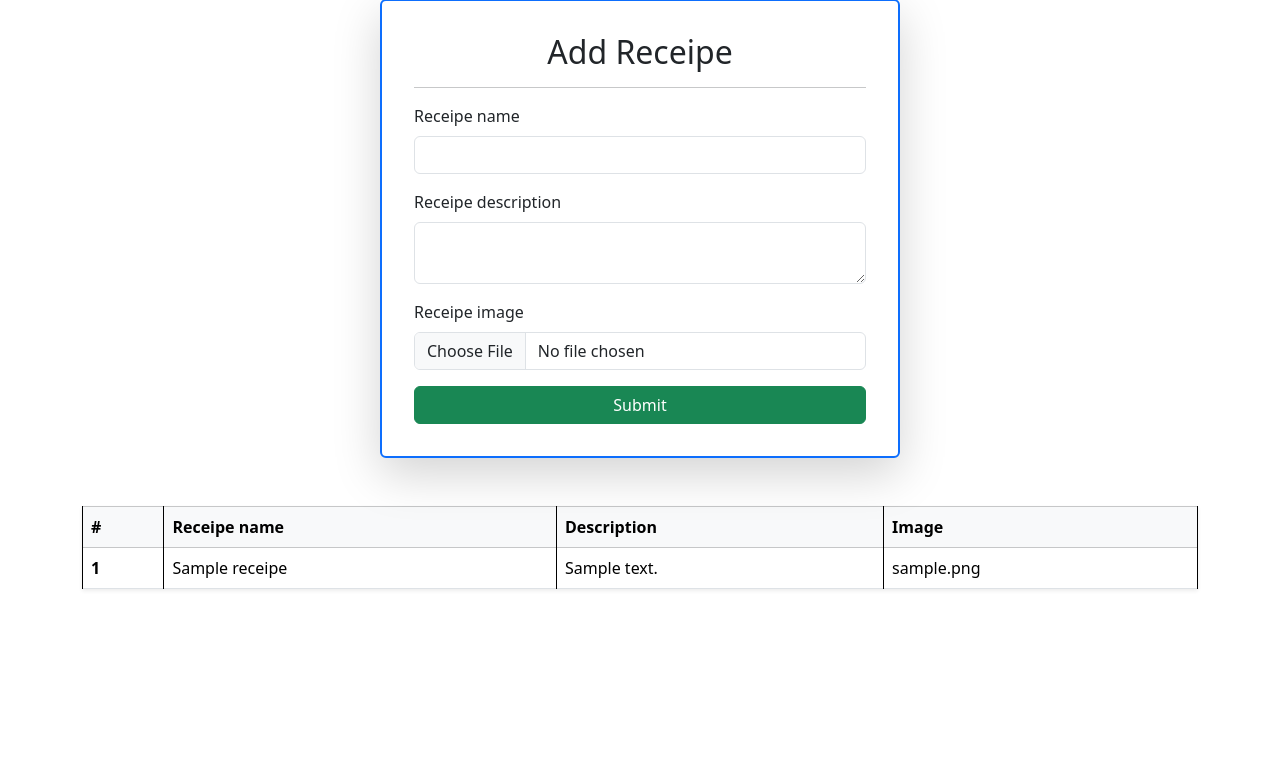
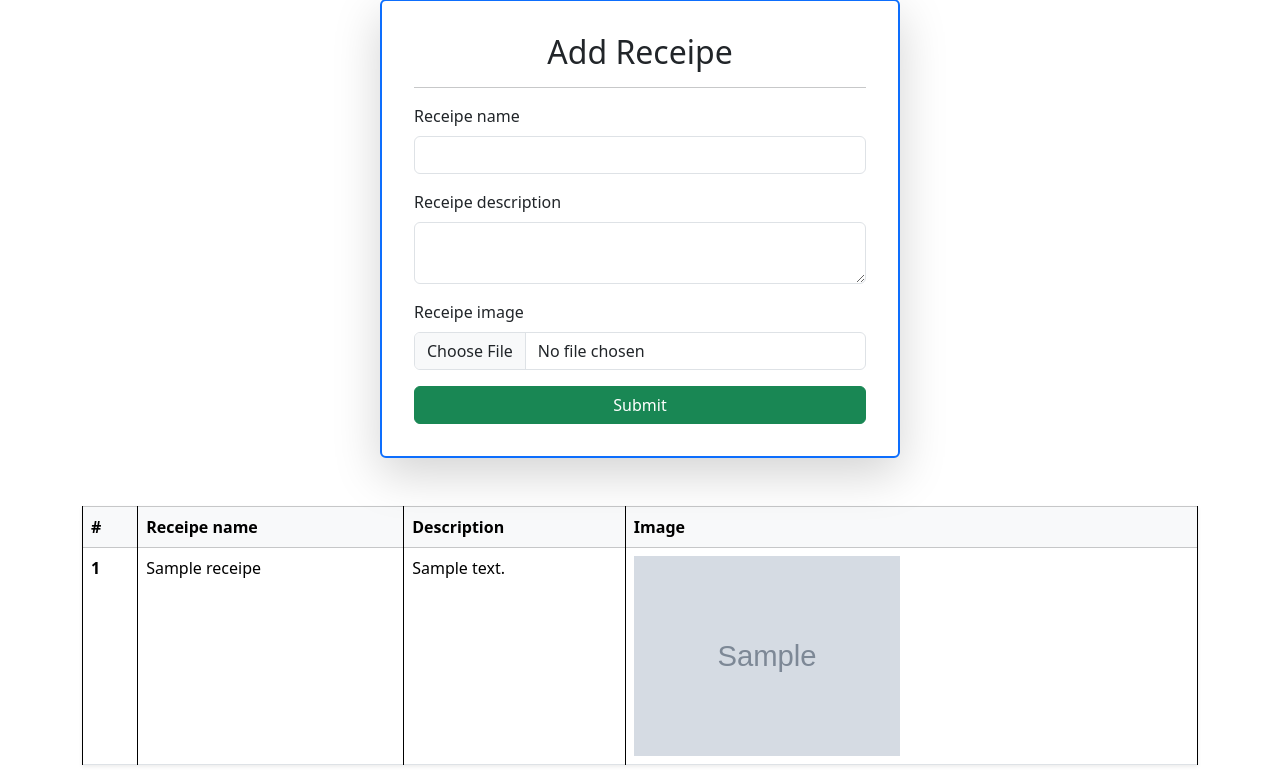
Before and after one commit to sandeepsidar1210-rgb/Recipe-app, a Django app: page / in a window 1280 px wide. Shown: the part 49-830 px from the top of the page. Before the commit the page ends 639 px from the top, so only its background shows below. Run offline with Django 5.2, Linux system fonts and the light colour scheme; tables that the repository leaves empty hold one stand-in row (values such as "Sample post"); grey boxes marked "Sample" are stand-in pictures.

Commit message:
images on the frontend

```diff
--- a/VEGE/templates/receipes.html
+++ b/VEGE/templates/receipes.html
@@ -42,7 +42,7 @@
                 <th scope="row">{{forloop.counter}}</th>
                 <td>{{receipe.receipe_name}}</td>
                 <td>{{receipe.receipe_description}}</td>
-                <td>{{receipe.receipe_image}}</td>
+                <td><img src="/media/{{receipe.receipe_image}}" style ="height:200px"></td>
             </tr>
             {% endfor %}
         </tbody>
```
Also changed, not shown: public/static/receipe/Baked-Creamy-Feta-Risoni_900px.webp (renamed from public/static/receipe/Baked-Creamy-Feta-Risoni_900px.jpeg), public/static/receipe/New-Oreleans-chicken-wings_1.webp (renamed from public/static/receipe/New-Oreleans-chicken-wings_1.jpg), public/static/receipe/Simply-Recipes-Secret-Best-Wings-LEAD-1-resized-a0986d645a2243cd9dfea74f6bc715b3.webp (added), public/static/receipe/Simply-Recipes-Super-Bowl-Snack-LEAD-OPTION-02-56a5a955bdf447068f7be3fefea910c3.webp (renamed from public/static/receipe/Simply-Recipes-Super-Bowl-Snack-LEAD-OPTION-02-56a5a955bdf447068f7be3fefea910c3.jpeg), public/static/receipe/Spaghetti-Puttanesca_64.webp (renamed from public/static/receipe/Spaghetti-Puttanesca_64.jpeg), public/static/receipe/simply-recipes-summer-shrimp-pasta-lead-2-1625885fff0e4a41bd67eea59c7f6181.webp (renamed from public/static/receipe/simply-recipes-summer-shrimp-pasta-lead-2-1625885fff0e4a41bd67eea59c7f6181.jpeg).
